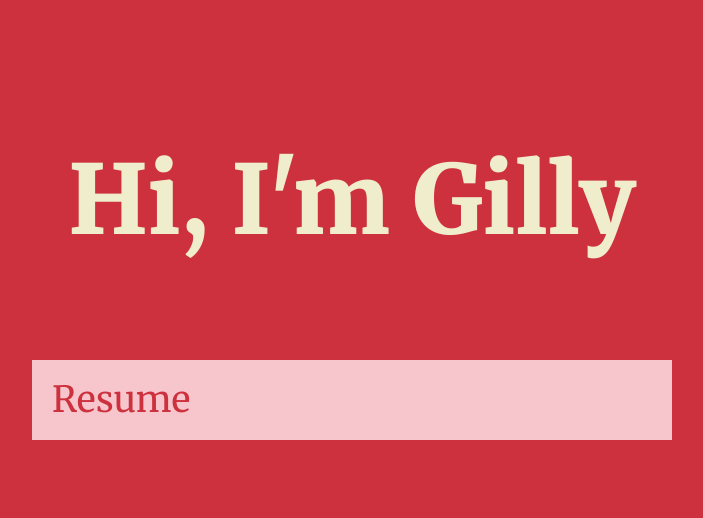
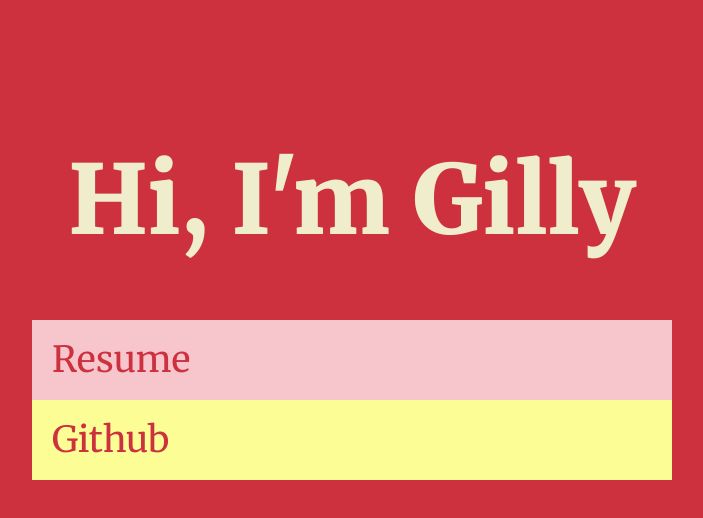
Before and after one commit to howdycat/gilly-page, a Vue app: page / in a window 1280 px wide. Shown: the top 518 px of the page, without its empty margins (288-991 px from the left). Built offline with nearby package versions, Linux system fonts and the light colour scheme.

Commit message:
[Feature] Added Github profile link

```diff
--- a/src/components/HomePage.vue
+++ b/src/components/HomePage.vue
@@ -6,6 +6,8 @@
     import { ref } from 'vue'
     const finished = ref(false)
 
+    // Once the page is mounted, start the TypeWriter animation.
+    // Once done, we want to translate the text to make room for the navigation buttons.
     onMounted(() => {
         const typewriter = new Typed('#type-container', {
             strings: ["Hi, ^500 I'm Gilly"],
--- a/src/components/Sidebar.vue
+++ b/src/components/Sidebar.vue
@@ -81,7 +81,10 @@
     <div class="flex-col font-merriweather text-4xl w-full">
         <!-- Add navigation links below here as router-link elements -->
         <router-link to="/resume">
-            <div id="item3" class="nav-button bg-bubblegum-pink p-5 text-cherry-red min-w-full">Resume</div>
+            <div id="item1" class="nav-button bg-bubblegum-pink p-5 text-cherry-red min-w-full">Resume</div>
         </router-link>
+        <a href="https://github.com/howdycat">
+            <div id="item2" class="nav-button bg-pale-yellow p-5 text-cherry-red min-w-full">Github</div>
+        </a>
     </div>
 </template>
--- a/src/components/resume/Resume.vue
+++ b/src/components/resume/Resume.vue
@@ -6,7 +6,7 @@
 </script>
 
 <template>
-    <div class="bg-cherry-red h-screen">
+    <div class="bg-cherry-red h-full">
         <div class="xl:w-3/4 mx-auto lg:drop-shadow-lg p-3 bg-off-white">
             <ResumeHeader></ResumeHeader>
             <Education></Education>
--- a/src/components/resume/skills/SkillItem.vue
+++ b/src/components/resume/skills/SkillItem.vue
@@ -8,7 +8,7 @@
 
 <template>
     <div class="text-center w-20 m-2 mt-0 mb-1 font-merriweather">
-        <div class="w-3/4 mb-1">
+        <div class="w-3/4 mb-1 mx-auto">
             <img :src="skill.image" />
         </div>
         <div>{{ skill.name }}</div>
--- a/tailwind.config.js
+++ b/tailwind.config.js
@@ -14,7 +14,7 @@ module.exports = {
         'cherry-red': '#CC313D',
         'bubblegum-pink': '#F7C5CC',
         'light-blue': '#46CDCF',
-        'loud-yellow': '#f5e100',
+        'pale-yellow': '#FDFD96',
         'mint': '#46e801',
         'lapis-blue': '#1E6B94',
         'dark-purple': '#731C94',
```
